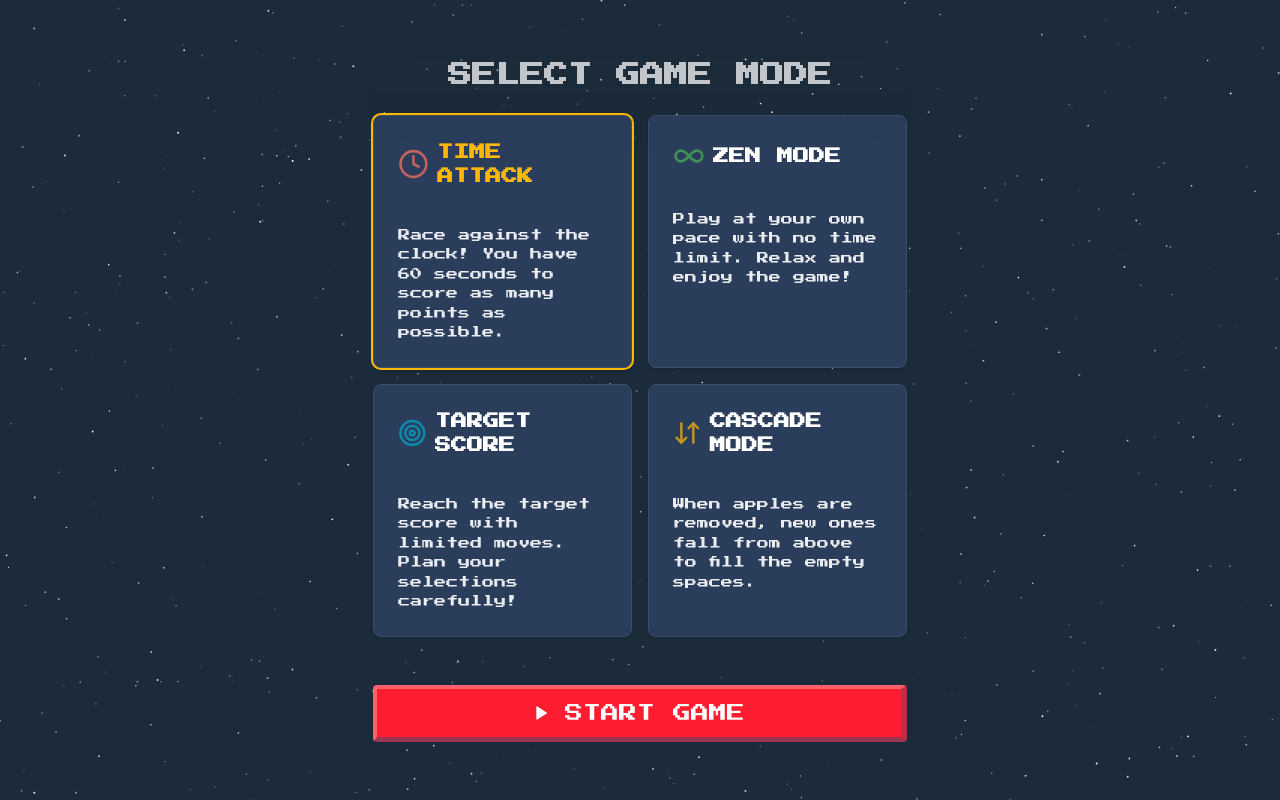
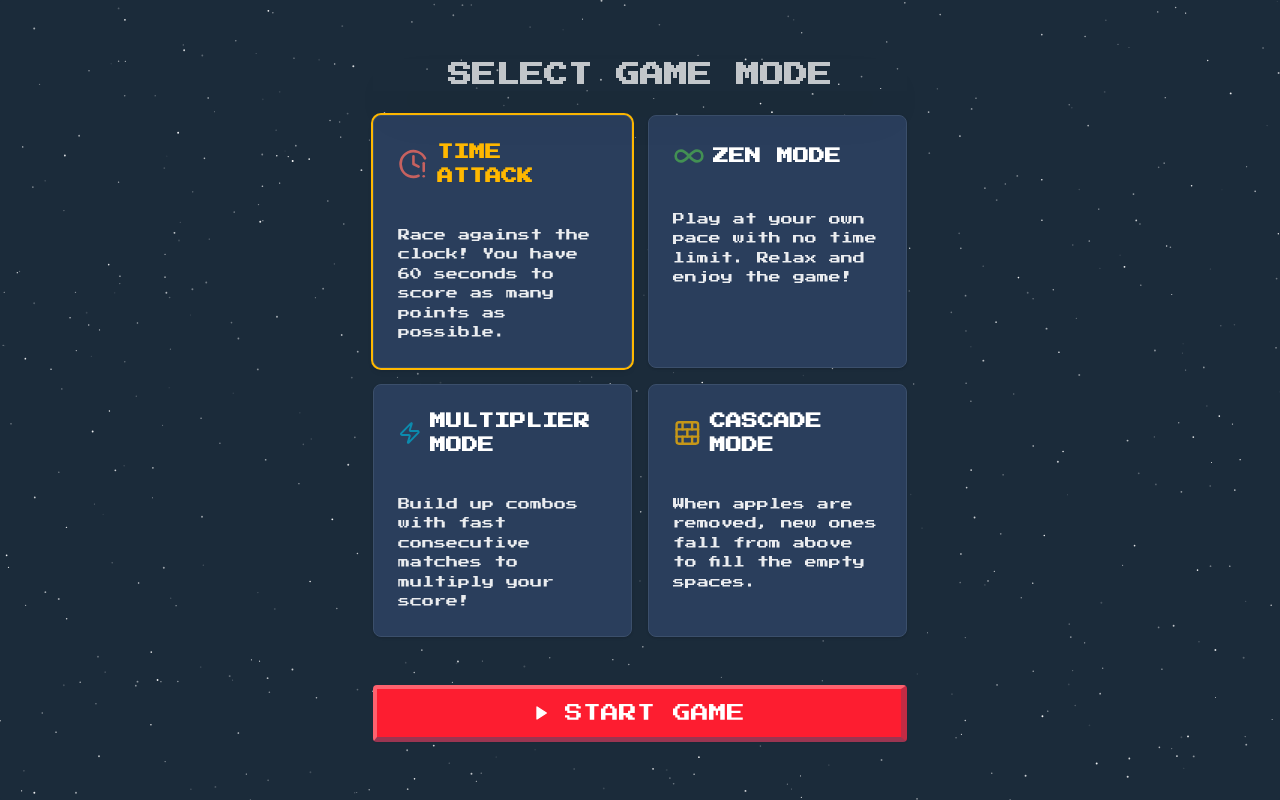
Before and after one commit to kmarellano/fujiten, a Next.js app: page / in a window 1280 px wide. Built offline with nearby package versions, Linux system fonts and the light colour scheme.

Commit message:
feat: replace game mode from target to multiplier

```diff
--- a/src/app/_components/GameOverModal.tsx
+++ b/src/app/_components/GameOverModal.tsx
@@ -40,9 +40,8 @@ export function GameOverModal({
 
         switch (gameMode) {
             case 'time-attack':
+            case 'multiplier':
                 return "TIME'S UP! YOUR SCORE:";
-            case 'target-score':
-                return 'OUT OF MOVES! FINAL SCORE:';
             default:
                 return 'YOUR FINAL SCORE:';
         }
--- a/src/components/GameModeSelector/GameModeCard.tsx
+++ b/src/components/GameModeSelector/GameModeCard.tsx
@@ -6,7 +6,7 @@ import {
     CardTitle,
 } from '@/components/ui/card';
 import type { GameMode, GameModeConfig } from '@/types';
-import { Clock, Infinity, Target, ArrowDownUp } from 'lucide-react';
+import { ClockAlert, Infinity, Zap, BrickWall } from 'lucide-react';
 
 import { cn } from '@/lib/utils';
 import { useMemo } from 'react';
@@ -32,15 +32,13 @@ function GameModeCard({
                 );
             case 'time-attack':
                 return (
-                    <Clock className="h-8 w-8 text-highlight animate-pulse" />
+                    <ClockAlert className="h-8 w-8 text-highlight animate-pulse" />
                 );
-            case 'target-score':
-                return (
-                    <Target className="h-8 w-8 text-secondary animate-pulse" />
-                );
+            case 'multiplier':
+                return <Zap className="h-8 w-8 text-secondary animate-pulse" />;
             case 'cascade':
                 return (
-                    <ArrowDownUp className="h-8 w-8 text-accent animate-pulse" />
+                    <BrickWall className="h-8 w-8 text-accent animate-pulse" />
                 );
             default:
                 return null;
--- a/src/config/gameConstants.ts
+++ b/src/config/gameConstants.ts
@@ -13,10 +13,10 @@ export const gameModes: Record<GameMode, GameModeConfig> = {
             'Play at your own pace with no time limit. Relax and enjoy the game!',
         icon: 'infinity',
     },
-    'target-score': {
-        name: 'TARGET SCORE',
+    multiplier: {
+        name: 'MULTIPLIER MODE',
         description:
-            'Reach the target score with limited moves. Plan your selections carefully!',
+            'Build up combos with fast consecutive matches to multiply your score!',
         icon: 'target',
     },
     cascade: {
--- a/src/types/game.ts
+++ b/src/types/game.ts
@@ -67,7 +67,7 @@ export interface AnimatedApple {
     rotation: number;
 }
 
-export type GameMode = 'zen' | 'time-attack' | 'target-score' | 'cascade';
+export type GameMode = 'zen' | 'time-attack' | 'multiplier' | 'cascade';
 export interface GameModeConfig {
     name: string;
     description: string;
```
